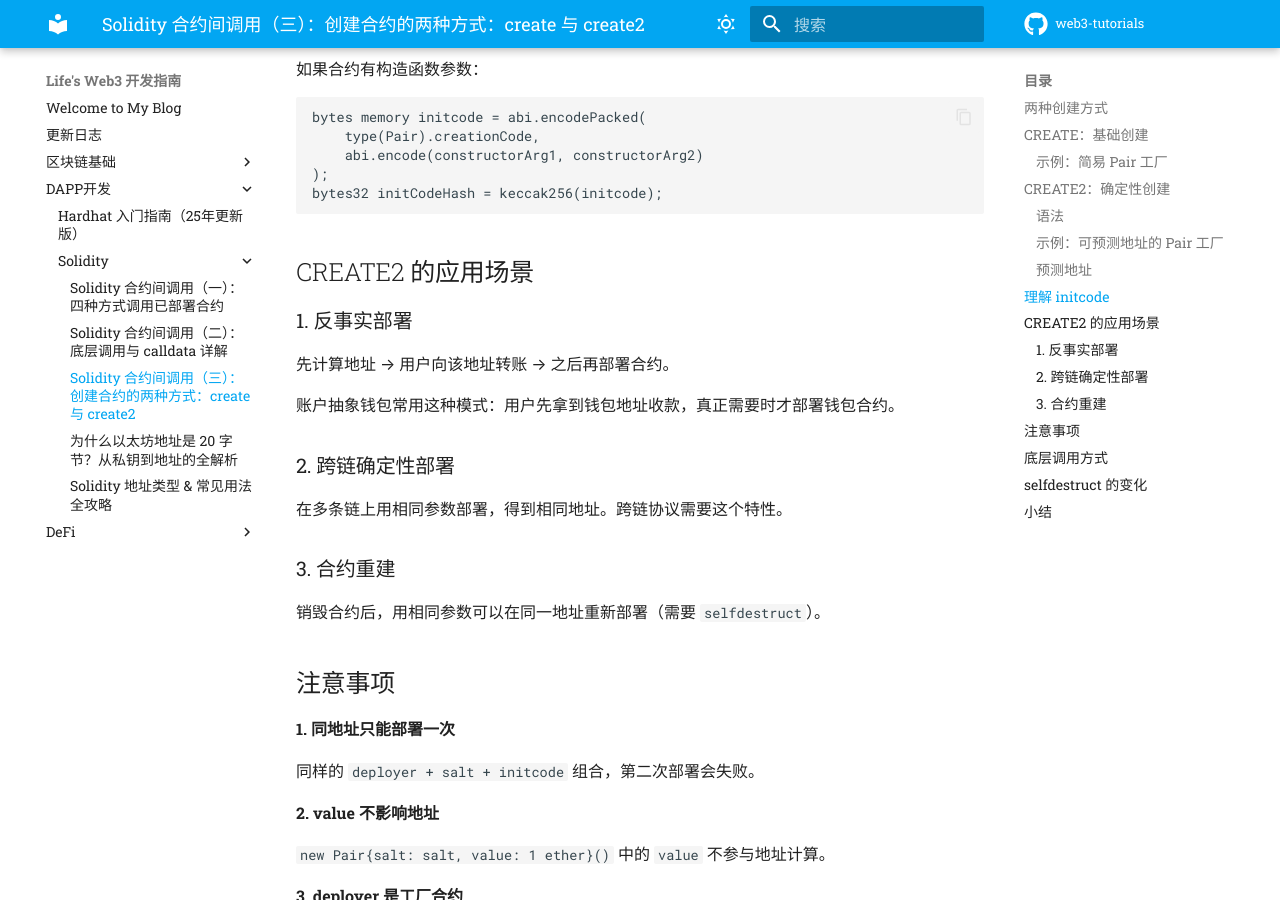
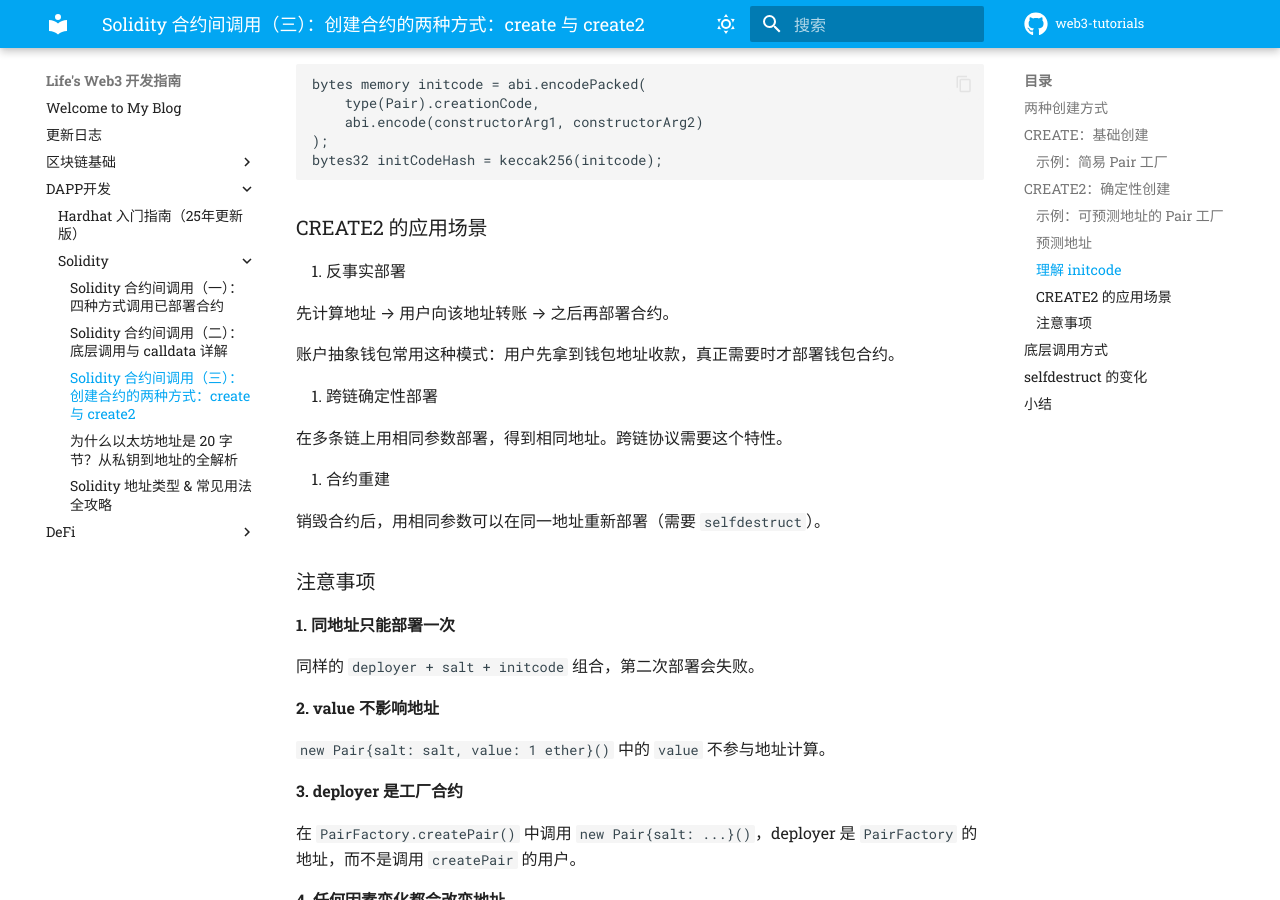
Before and after one commit to lifefindsitsway/web3-tutorials, an MkDocs documentation site: the page built from docs/web3/dapp/solidity_contract_call_part3_251227.md, in a window 1280 px wide and 900 px high, scrolled down 3984 px. Built offline with MkDocs 1.6.1 and Material for MkDocs 9.7.7, drawn with Linux system fonts in a browser that asks for light colours; comment, search, counter and statistics services are not loaded; some of the changed text lies outside the part shown.

Commit message:
调整文章目录结构 & 删除部分内容

````diff
--- a/docs/web3/dapp/solidity_contract_call_part3_251227.md
+++ b/docs/web3/dapp/solidity_contract_call_part3_251227.md
@@ -81,7 +81,7 @@ CREATE2 的地址由四个因素决定：
 
 只要这四个因素相同，地址就相同——**可以在部署前预测地址**。
 
-### 语法
+语法
 
 ```solidity
 Contract x = new Contract{salt: salt}(params);
@@ -159,7 +159,7 @@ address(uint160(...))   // 第三步：把 160 位整数解释为 address
 
 这是 Solidity 中"截断取低位"的标准写法，在处理哈希结果时经常用到。
 
-## 理解 initcode
+### 理解 initcode
 
 两个容易混淆的概念：
 
@@ -182,23 +182,23 @@ bytes memory initcode = abi.encodePacked(
 bytes32 initCodeHash = keccak256(initcode);
 ```
 
-## CREATE2 的应用场景
+### CREATE2 的应用场景
 
-### 1. 反事实部署
+1. 反事实部署
 
 先计算地址 → 用户向该地址转账 → 之后再部署合约。
 
 账户抽象钱包常用这种模式：用户先拿到钱包地址收款，真正需要时才部署钱包合约。
 
-### 2. 跨链确定性部署
+2. 跨链确定性部署
 
 在多条链上用相同参数部署，得到相同地址。跨链协议需要这个特性。
 
-### 3. 合约重建
+3. 合约重建
 
 销毁合约后，用相同参数可以在同一地址重新部署（需要 `selfdestruct`）。
 
-## 注意事项
+### 注意事项
 
 **1. 同地址只能部署一次**
 
@@ -256,7 +256,6 @@ function rawCreate2(bytes memory bytecode, bytes32 salt) external returns (addre
 1. `CREATE` 和 `CREATE2` 的区别
 2. CREATE2 地址的计算公式
 3. 如何预测合约地址（以及为什么地址转换要写成 `address(uint160(uint256(...)))`）
-4. 三个应用场景：反事实部署、跨链部署、合约重建
 
 至此，合约间调用系列完结。你已经掌握了：
 
````
Also changed, not shown: docs/web3/dapp/solidity_contract_call_part2_251223.md (+3 -3 lines).
